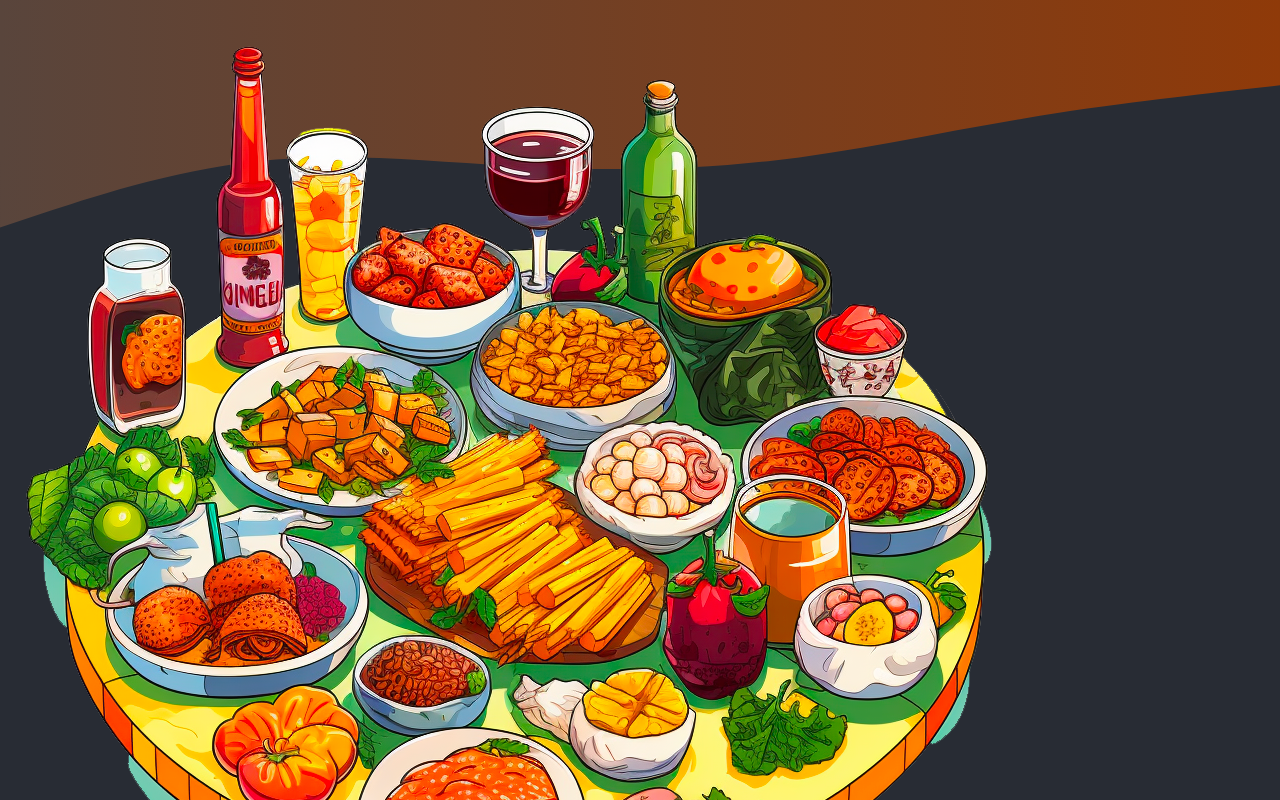
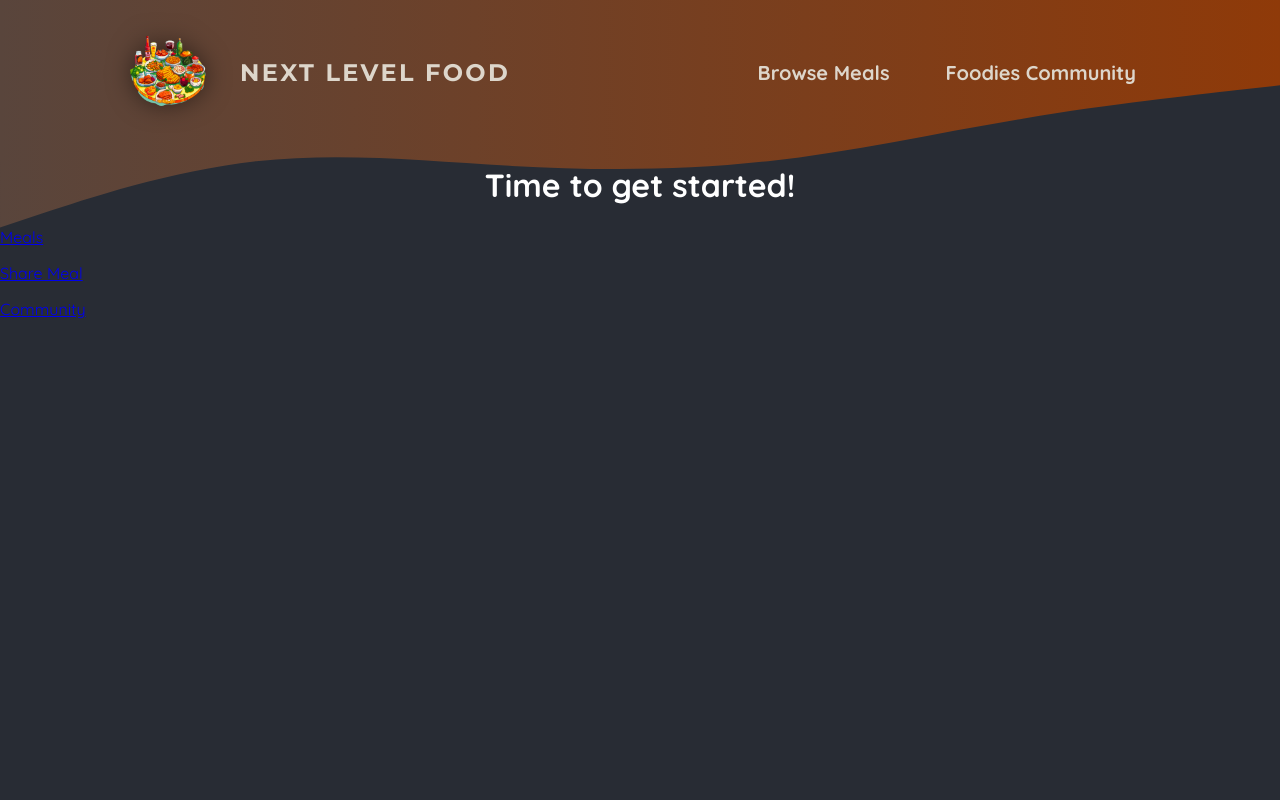
Before and after one commit to Nickx58/next_js_concepts, a Next.js app: page / in a window 1280 px wide. Shown: the top 800 px of the page. Built offline with nearby package versions, Linux system fonts and the light colour scheme.

Commit message:
Style header with module css

```diff
--- a/components/main-header.js
+++ b/components/main-header.js
@@ -1,15 +1,16 @@
 import Link from "next/link";
 import Logo from "@/assets/logo.png";
+import classes from "./main-header.module.css";
 
 export default function MainHeader() {
   return (
-    <header>
-      <Link href="/">
+    <header className={classes.header}>
+      <Link className={classes.logo} href="/">
         <img src={Logo.src} alt="A plate with food" />
         Next level food
       </Link>
 
-      <nav>
+      <nav className={classes.nav}>
         <ul>
           <li>
             <Link href="/meals">Browse Meals</Link>
--- /dev/null
+++ b/components/main-header.module.css
@@ -0,0 +1,66 @@
+.header {
+    display: flex;
+    justify-content: space-between;
+    align-items: center;
+    padding: 2rem 1rem;
+}
+
+@media (min-width: 768px) {
+    .header {
+        padding: 2rem 10%;
+    }
+}
+
+.nav ul {
+    list-style: none;
+    margin: 0;
+    padding: 0;
+    display: flex;
+    gap: 1.5rem;
+    /* font-family: 'Montserrat', sans-serif; */
+    font-size: 1.25rem;
+}
+
+.nav a {
+    text-decoration: none;
+    color: #ddd6cb;
+    font-weight: bold;
+    padding: 0.5rem 1rem;
+    border-radius: 0.5rem;
+}
+
+.nav a:hover,
+.nav a:active {
+    background: linear-gradient(90deg, #ff8a05, #f9b331);
+    background-clip: text;
+    -webkit-background-clip: text;
+    -webkit-text-fill-color: transparent;
+    text-shadow: 0 0 18px rgba(248, 190, 42, 0.8);
+}
+
+.active {
+    background: linear-gradient(90deg, #ff8a05, #f9b331);
+    background-clip: text;
+    -webkit-background-clip: text;
+    -webkit-text-fill-color: transparent;
+}
+
+.logo {
+    display: flex;
+    align-items: center;
+    justify-content: center;
+    gap: 2rem;
+    text-decoration: none;
+    color: #ddd6cb;
+    font-weight: bold;
+    font-family: 'Montserrat', sans-serif;
+    letter-spacing: 0.15rem;
+    text-transform: uppercase;
+    font-size: 1.5rem;
+}
+
+.logo img {
+    width: 5rem;
+    height: 5rem;
+    object-fit: contain;
+    filter: drop-shadow(0 0 0.75rem rgba(0, 0, 0, 0.5)); }
```
